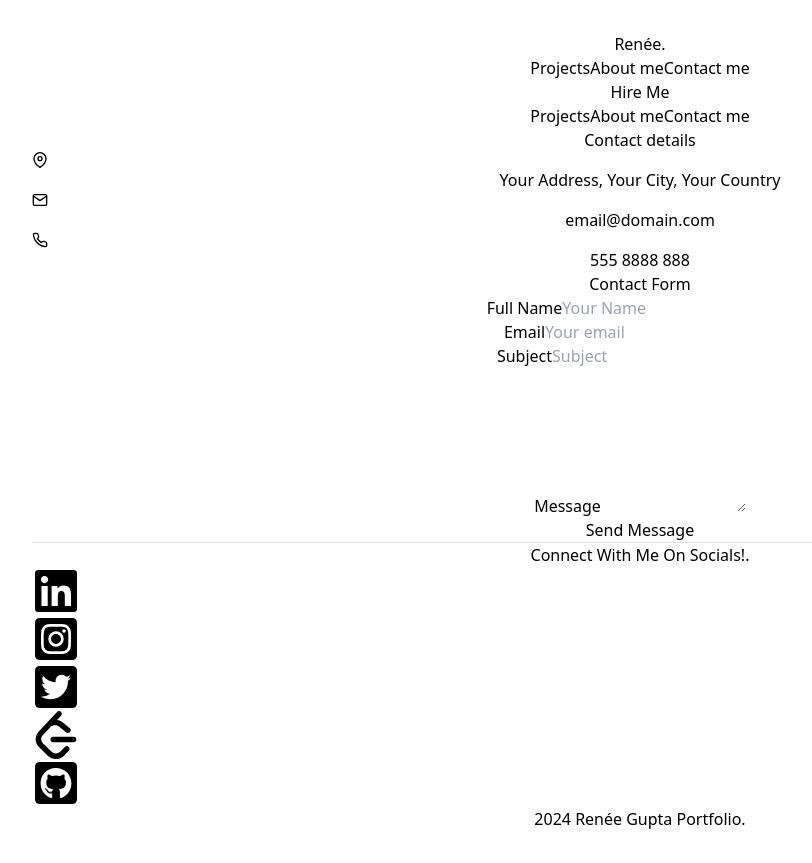
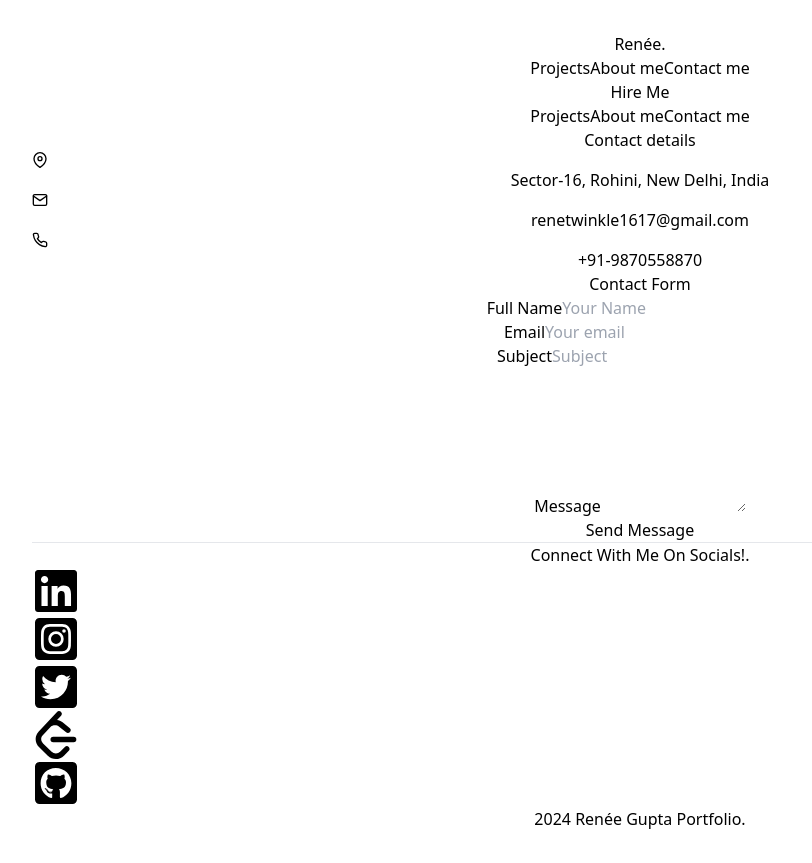
Before and after one commit to Reneegupta16/Renee_Portfolio, a React (Vite) app: page /contact in a window 1280 px wide. Shown: the whole page, without its empty margins (0-812 px from the left). Built offline with nearby package versions, Linux system fonts and the light colour scheme.

Commit message:
Update contact.jsx

```diff
--- a/src/components/contact.jsx
+++ b/src/components/contact.jsx
@@ -1,23 +1,23 @@
 import { FiPhone, FiMapPin, FiMail } from 'react-icons/fi';
 
-
-export function Contactpage(){
-
+export function Contactpage() {
     const contacts = [
         {
             id: 1,
-            name: 'Your Address, Your City, Your Country',
+            name: 'Sector-16, Rohini, New Delhi, India',
             icon: <FiMapPin />,
         },
         {
             id: 2,
-            name: 'email@domain.com',
+            name: 'renetwinkle1617@gmail.com',
             icon: <FiMail />,
+            href: 'mailto:renetwinkle1617@gmail.com',
         },
         {
             id: 3,
-            name: '555 8888 888',
+            name: '+91-9870558870',
             icon: <FiPhone />,
+            href: 'tel:+919870558870',
         },
     ];
 
@@ -51,10 +51,8 @@ export function Contactpage(){
         );
     };
 
-
-
-    return(
-        <div className="container mx-auto flex flex-col-reverse lg:flex-row py-5 lg:py-10 ">
+    return (
+        <div className="container mx-auto flex flex-col-reverse lg:flex-row py-5 lg:py-10">
             <div className="w-full lg:w-1/2">
                 <div className="text-left max-w-xl px-6 text-white">
                     <h2 className="font-general-medium text-2xl text-white dark:text-primary-light mt-12 mb-8">
@@ -62,13 +60,22 @@ export function Contactpage(){
                     </h2>
                     <ul className="font-general-regular">
                         {contacts.map((contact) => (
-                    <li className="flex " key={contact.id}>
+                            <li className="flex" key={contact.id}>
                                 <i className="text-2xl text-gray-500 dark:text-gray-400 mr-4">
                                     {contact.icon}
                                 </i>
+                                {contact.href ? (
+                                    <a
+                                        className="text-lg mb-4 text-ternary-dark dark:text-ternary-light"
+                                        href={contact.href}
+                                    >
+                                        {contact.name}
+                                    </a>
+                                ) : (
                                     <span className="text-lg mb-4 text-ternary-dark dark:text-ternary-light">
                                         {contact.name}
                                     </span>
+                                )}
                             </li>
                         ))}
                     </ul>
@@ -141,9 +148,8 @@ export function Contactpage(){
                     </form>
                 </div>
             </div>
-
         </div>
-    )
+    );
 }
 
 function Button({ title }) {
```
Lines whose indentation alone changed are shown as unchanged.
